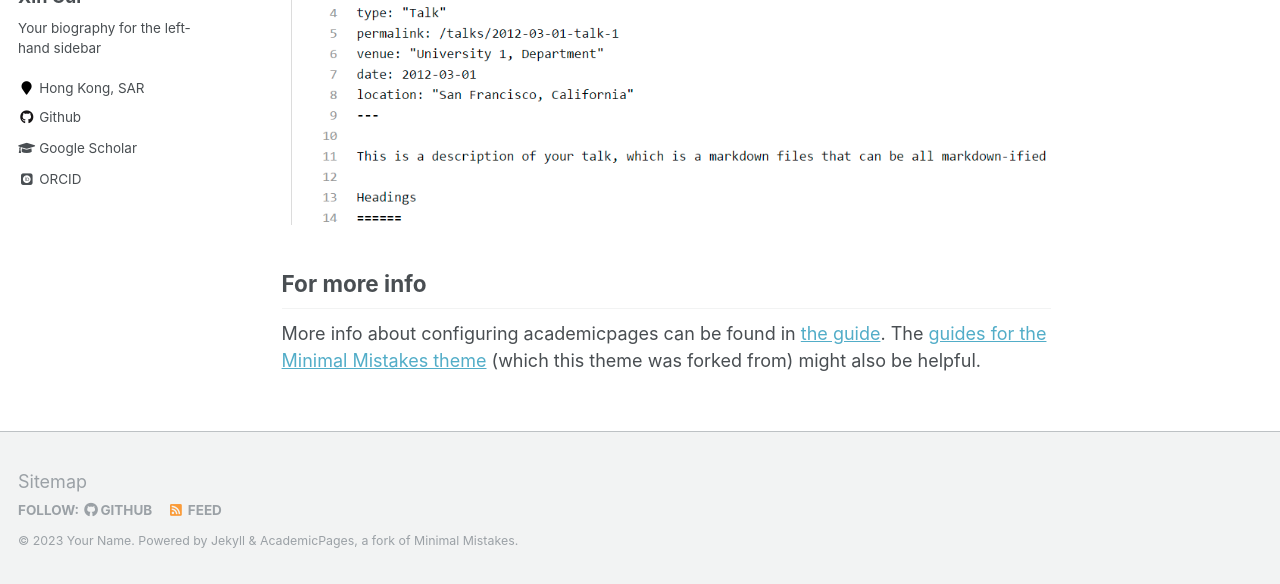
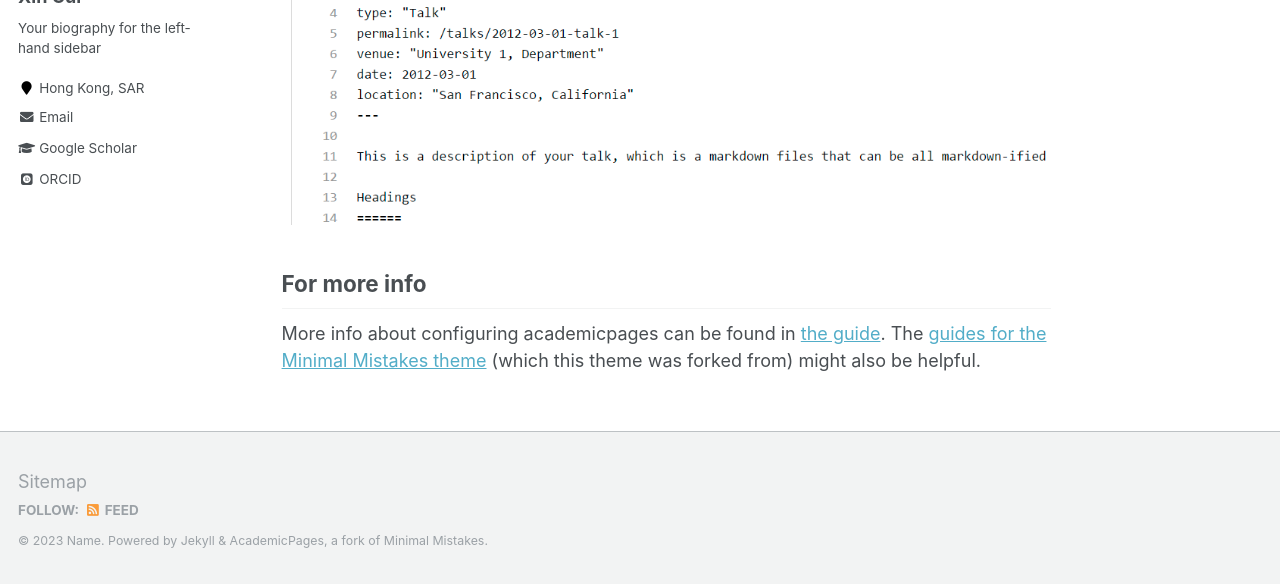
Before and after one commit to CUIXINPOWER/web, a Jekyll site: the page built from _pages/about.md, in a window 1280 px wide and 900 px high, scrolled down 2463 px. Shown: the part 313-897 px from the top of the window. Built offline with Jekyll 4.4.1, drawn with Linux system fonts in a browser that asks for light colours; some web fonts are replaced; part of the change alters nothing that is shown; some of the changed text lies outside the part shown.

Commit message:
Update _config.yml

```diff
--- a/_config.yml
+++ b/_config.yml
@@ -7,9 +7,9 @@
 
 # Site Settings
 locale                   : "en-US"
-title                    : "Your Name / Site Title"
+title                    : "Name / Site Title"
 title_separator          : "-"
-name                     : &name "Your Name"
+name                     : &name "Name"
 description              : &description "personal description"
 url                      : https://cuixinpower.github.io/web/ # the base hostname & protocol for your site e.g. "https://mmistakes.github.io"
 baseurl                  : "" # the subpath of your site, e.g. "/blog"
@@ -86,9 +86,9 @@ author:
   location         : "Hong Kong, SAR"
   employer         :
   #pubmed           : "https://www.ncbi.nlm.nih.gov/pubmed/?term=john+snow"
-  googlescholar    : "http://yourfullgooglescholarurl.com"
-  email            :
-  researchgate     :  # example: "https://www.researchgate.net/profile/yourprofile"
+  googlescholar    : "https://scholar.google.com.hk/?hl=zh-CN"
+  email            : "cuixin@eee.hku.hk"
+  researchgate     :
   uri              :
   bitbucket        :
   codepen          :
@@ -96,14 +96,14 @@ author:
   flickr           :
   facebook         :
   foursquare       :
-  github           : "academicpages"
+  github           :
   google_plus      :
   keybase          :
   instagram        :
   #impactstory      : #"https://profiles.impactstory.org/u/xxxx-xxxx-xxxx-xxxx"
   lastfm           :
   linkedin         :
-  orcid            : "http://orcid.org/yourorcidurl"
+  orcid            : "https://orcid.org/0000-0003-4998-2837"
   pinterest        :
   soundcloud       :
   stackoverflow    : # http://stackoverflow.com/users/123456/username
```
